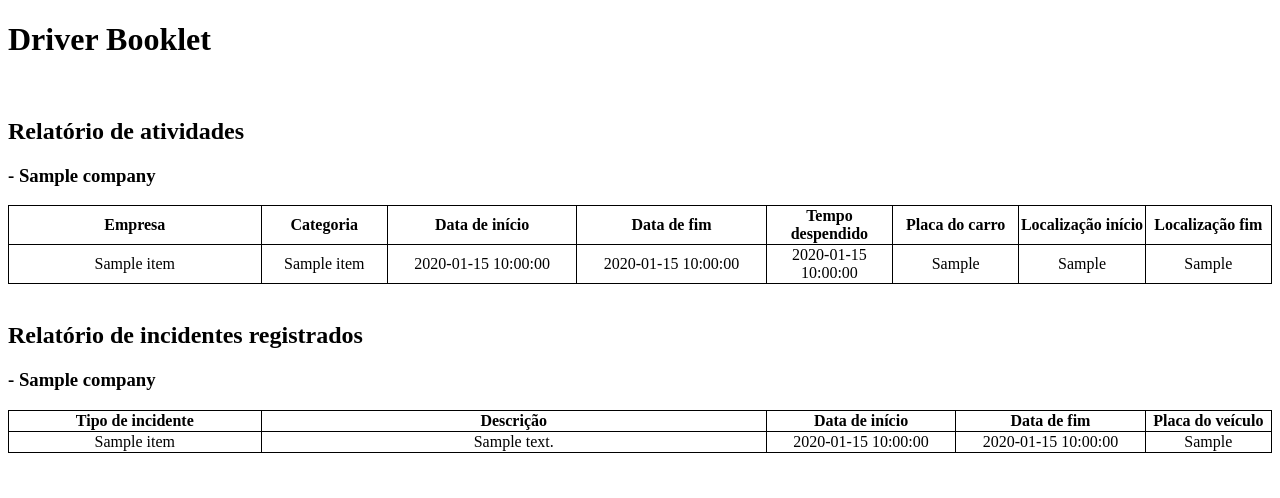
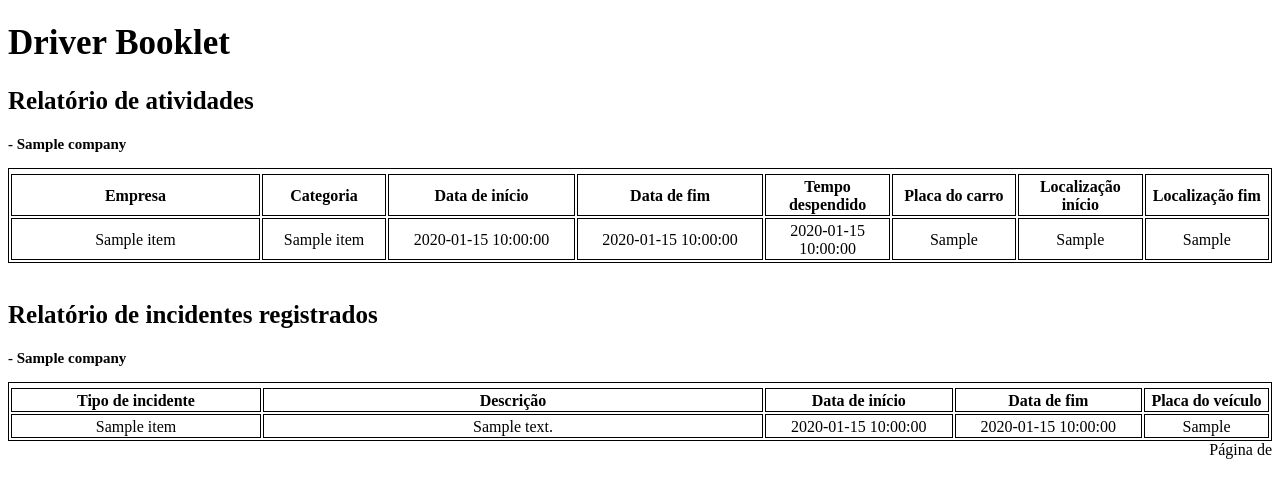
Before and after one commit to Matheus-C/driver-booklet, a Flask app: template app/templates/htmx/report/report_pdf_template.html in a window 1280 px wide. Shown: the top 498 px of the page. Run offline with Flask 3, Linux system fonts and the light colour scheme; the template is opened without the code that fills it: most values are stand-ins (such as "Sample title", 1, 10 or a date in 2020).

Commit message:
changed wkhtmltopdf to xhtml2pdf

```diff
--- a/app/templates/htmx/report/report_pdf_template.html
+++ b/app/templates/htmx/report/report_pdf_template.html
@@ -3,19 +3,47 @@
 <head>
     <meta charset="utf-8">
     <style>
+        @page {
+            size: a4 portrait;
+            @frame header_frame {           /* Static Frame */
+               -pdf-frame-content: header_content;
+               left: 50pt; width: 512pt; top: 50pt; height: 40pt;
+            }
+            @frame content_frame {          /* Content Frame */
+                left: 50pt; width: 512pt; top: 90pt; height: 632pt;
+            }
+            @frame footer_frame {           /* Another static Frame */
+                -pdf-frame-content: footer_content;
+                left: 50pt; width: 512pt; top: 772pt; height: 20pt;
+            }
+      }
         table, th, td {
           border: 1px solid black;
-          border-collapse: collapse;
+          text-align: center;
+          padding-top: 3px;
+        }
+        h1 {
+          font-size: 35px;
+        }
+
+        h2 {
+          font-size: 25px;
+        }
+        h3 {
+          font-size: 15px;
         }
     </style>
 </head>
 <body>
-<h1>Driver Booklet</h1>
-<br>
+<!-- Content for Static Frame 'header_frame' -->
+<div id="header_content">
+    <h1>Driver Booklet</h1>
+</div>
+<div>
 <div>
 <h2>Relatório de atividades</h2>
     <h3>{{user.name}} - {{company.name}}</h3>
-
+</div>
 <table style="width: 100%;">
     <thead>
     <tr>
@@ -32,19 +60,18 @@
     <tbody>
         {% for item in event_data %}
         <tr>
-            <td style="text-align: center;">{{ item.companyName }}</td>
-            <td style="text-align: center;">{{ item.categoryName }}</td>
-            <td style="text-align: center;">{{ item.dateStart }}</td>
-            <td style="text-align: center;">{{ item.dateEnd }}</td>
-            <td style="text-align: center;">{{ item.timeSpent }}</td>
-            <td style="text-align: center;">{{ item.licensePlate }}</td>
-            <td style="text-align: center;">{{ item.locStart }}</td>
-            <td style="text-align: center;">{{ item.locEnd }}</td>
+            <td>{{ item.companyName }}</td>
+            <td>{{ item.categoryName }}</td>
+            <td>{{ item.dateStart }}</td>
+            <td>{{ item.dateEnd }}</td>
+            <td>{{ item.timeSpent }}</td>
+            <td>{{ item.licensePlate }}</td>
+            <td>{{ item.locStart }}</td>
+            <td>{{ item.locEnd }}</td>
         </tr>
         {% endfor %}
     </tbody>
 </table>
-</div>
 <br>
 <h2>Relatório de incidentes registrados</h2>
 <h3>{{user.name}} - {{company.name}}</h3>
@@ -62,15 +89,20 @@
     <tbody>
         {% for item in attachment_data %}
         <tr>
-            <td style="text-align: center;">{{ item.categoryName }}</td>
-            <td style="text-align: center;">{{ item.description }}</td>
-            <td style="text-align: center;">{{ item.start_date }}</td>
-            <td style="text-align: center;">{{ item.end_date }}</td>
-            <td style="text-align: center;">{{ item.licensePlate }}</td>
+            <td>{{ item.categoryName }}</td>
+            <td>{{ item.description }}</td>
+            <td>{{ item.start_date }}</td>
+            <td>{{ item.end_date }}</td>
+            <td>{{ item.licensePlate }}</td>
         </tr>
         {% endfor %}
     </tbody>
 </table>
 </div>
+</div>
+<!-- Content for Static Frame 'footer_frame' -->
+<div id="footer_content" align="right"> Página <pdf:pagenumber/>
+    de <pdf:pagecount/>
+</div>
 </body>
 </html>
--- a/requirements.txt
+++ b/requirements.txt
@@ -9,4 +9,4 @@ psycopg2-binary
 Flask-Mail
 flask-admin
 flask-babel
-pdfkit
+xhtml2pdf
```
Also changed, not shown: app/reports.py (+13 -11 lines).
